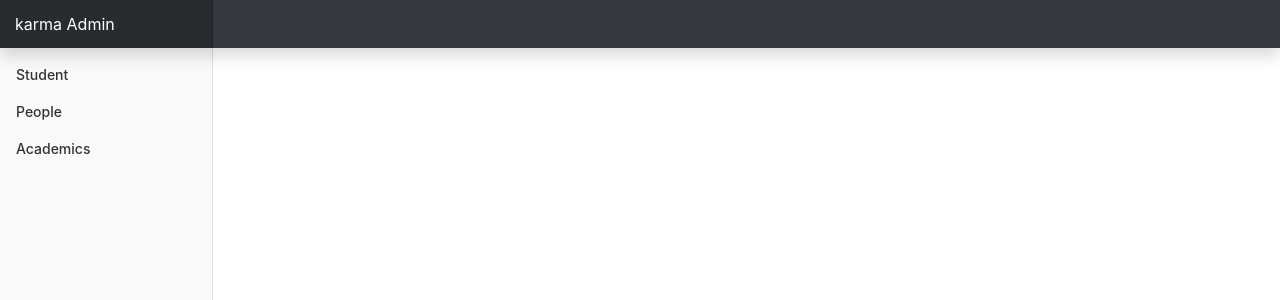
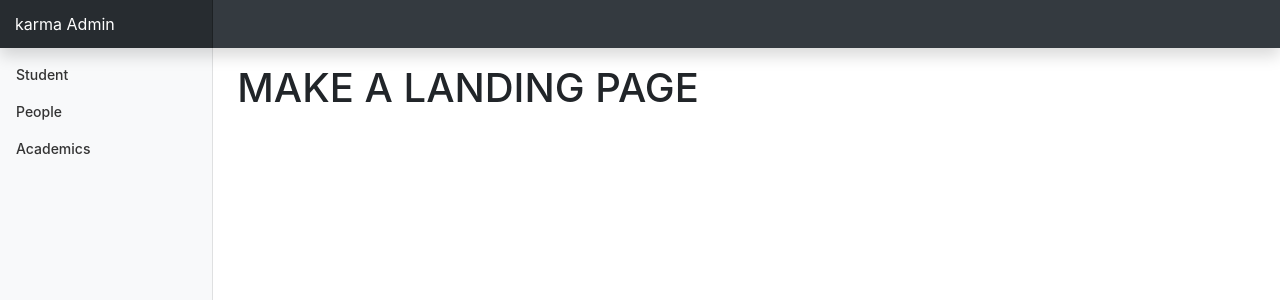
Before and after one commit to ccfcet/karmaAdmin, a React (Create React App) app: page / in a window 1280 px wide. Shown: the top 300 px of the page. Built offline with nearby package versions, Linux system fonts and the light colour scheme; some icons are missing.

Commit message:
Add: Home Route

```diff
--- a/src/App.js
+++ b/src/App.js
@@ -19,6 +19,7 @@ import CourseEnrollmentActivity from './components/Pages/Student/CourseEnrollmen
 import People from './components/Pages/People/People';
 import PeopleInformation from './components/Pages/People/PeopleInformation';
 import PeopleInformationSlug from './components/Pages/People/PeopleInformationSlug';
+import Home from './components/Home';
 
 
 function App() {
@@ -29,6 +30,7 @@ function App() {
         <div class="row">
           <Sidebar />
           <Switch>
+            <Route exact path="/" component={Home} />
             <Route path="/student/course-grades" component={CourseGrades} />
             <Route path="/student/attendance-data" component={AttendanceData} />
             <Route path="/student/grade-association" component={GradeAssociation} />
--- /dev/null
+++ b/src/components/Home/index.js
@@ -0,0 +1,11 @@
+import React from 'react';
+
+function Home() {
+  return (
+    <main role="main" class="col-md-9 ml-sm-auto col-lg-10 px-4">
+      <h1 class="content-head">MAKE A LANDING PAGE</h1>
+    </main>
+  );
+}
+
+export default Home;
--- a/src/components/Topnav/index.js
+++ b/src/components/Topnav/index.js
@@ -1,9 +1,11 @@
 import React from 'react';
+import {NavLink} from 'react-router-dom';
 
 function Topnav() {
   return (
     <nav class="navbar navbar-dark fixed-top bg-dark flex-md-nowrap p-0 shadow">
-        <a class="navbar-brand col-sm-3 col-md-2 mr-0" href="/">karma Admin</a>
+        {/* <a class="navbar-brand col-sm-3 col-md-2 mr-0" href="/">karma Admin</a> */}
+        <NavLink to="/" style={{textDecoration: 'none'}} className="navbar-brand col-sm-3 col-md-2 mr-0">karma Admin</NavLink>
     </nav>
 
   );
```
Also changed, not shown: todo.txt.
